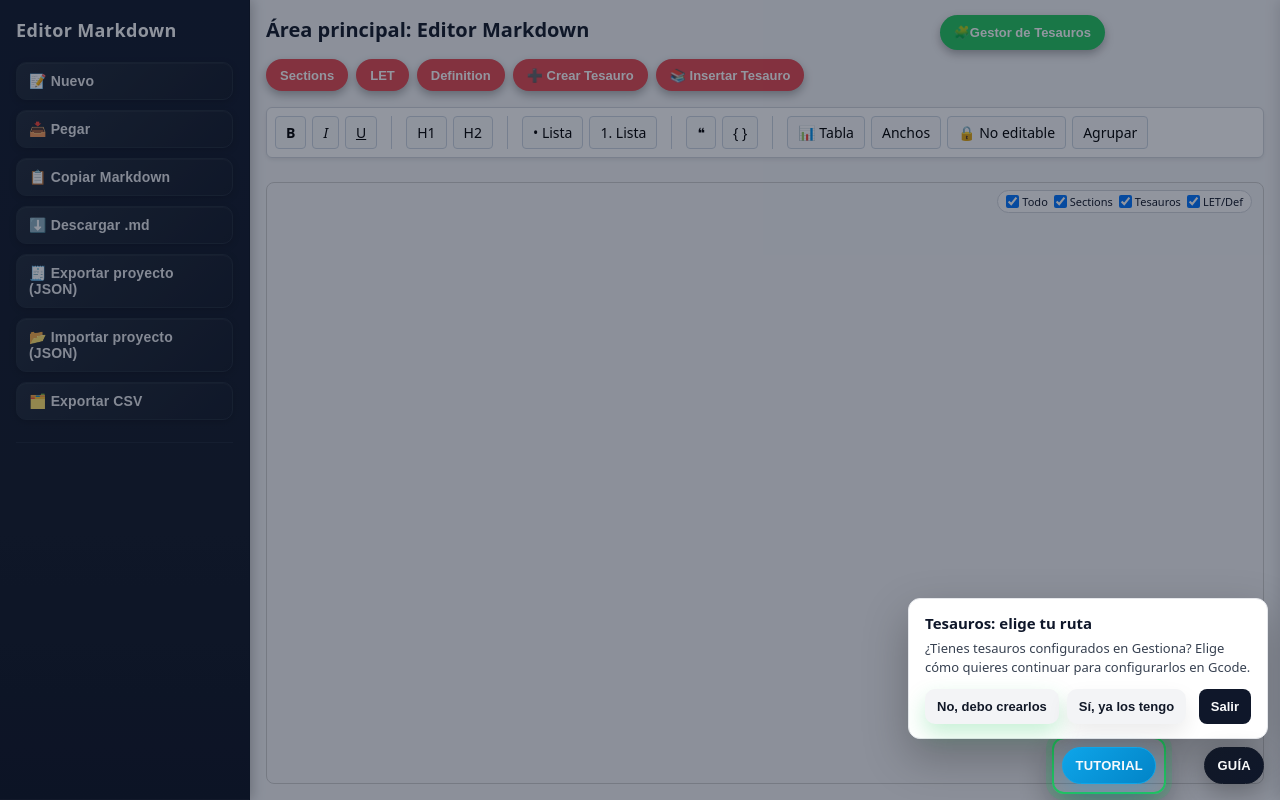
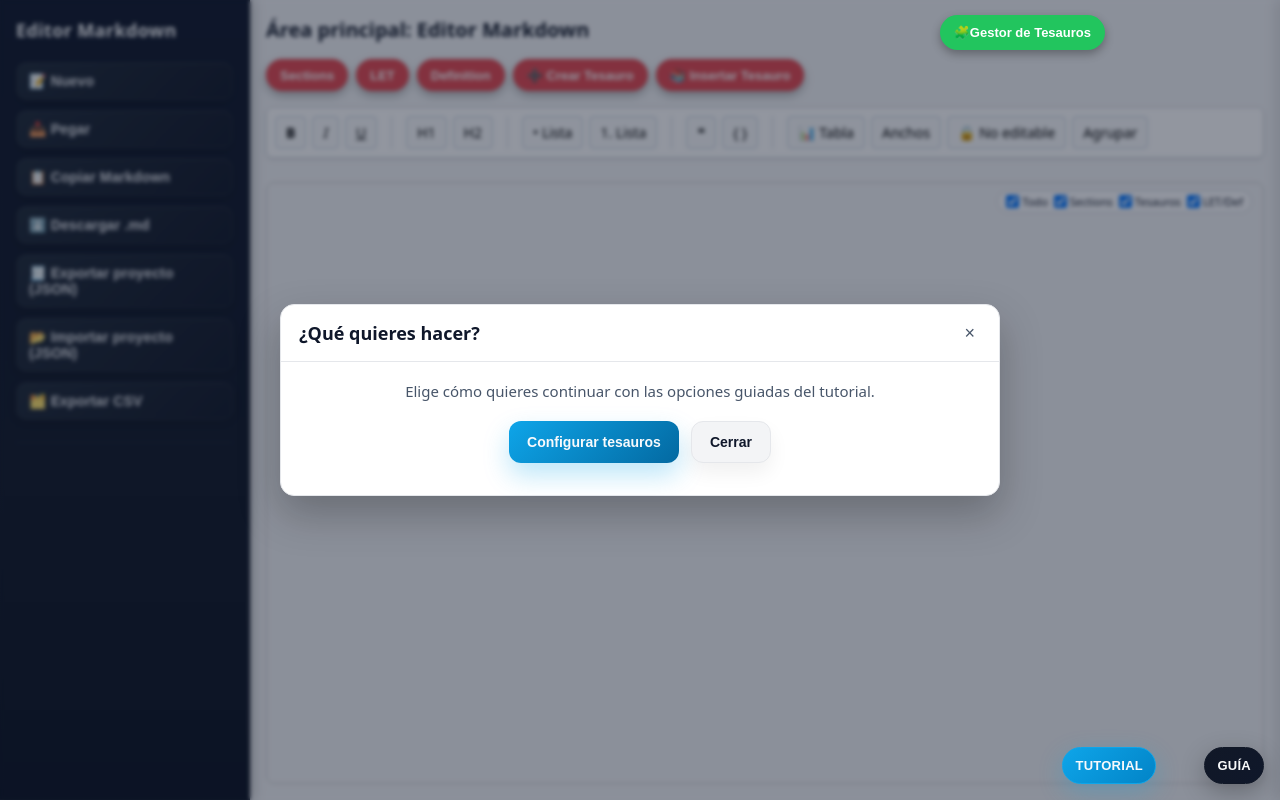
Before and after one commit to javierogamm/Gcode, a website: page index.html in a window 1280 px wide. Both pictures are taken after a click on the button "TUTORIAL". Drawn offline with Linux system fonts and the light colour scheme.

Commit message:
Mejora modal inicial del tutorial de tesauros

```diff
--- a/css/main.css
+++ b/css/main.css
@@ -697,6 +697,7 @@ body {
    GUÍA INTERACTIVA
    ============================= */
 
+
 .guide-trigger {
   position: fixed;
   right: 16px;
@@ -711,7 +712,7 @@ body {
   box-shadow: 0 8px 24px rgba(0, 0, 0, 0.25);
   cursor: pointer;
   font-size: 13px;
-  z-index: 120001;
+  z-index: 200000;
   transition: transform 0.12s ease, box-shadow 0.18s ease, background 0.18s ease;
 }
 
@@ -729,7 +730,7 @@ body {
   box-shadow: 0 8px 24px rgba(14, 165, 233, 0.28);
   cursor: pointer;
   font-size: 13px;
-  z-index: 120001;
+  z-index: 200000;
   transition: transform 0.12s ease, box-shadow 0.18s ease, background 0.18s ease;
 }
 
@@ -748,7 +749,7 @@ body {
 .guide-layer {
   position: fixed;
   inset: 0;
-  z-index: 120000;
+  z-index: 199998;
   pointer-events: none;
   font-family: inherit;
 }
@@ -888,7 +889,7 @@ body {
 
 .guide-drag-demo {
   position: fixed;
-  z-index: 120002;
+  z-index: 200002;
   display: inline-flex;
   align-items: center;
   gap: 8px;
@@ -935,6 +936,74 @@ body {
 .guide-drag-subtitle {
   font-size: 11px;
   color: #4b5563;
+}
+
+/* Modal de entrada al tutorial */
+.tutorial-start-overlay {
+  z-index: 200300;
+}
+
+.tutorial-start-card {
+  width: min(840px, 96%);
+  max-width: 840px;
+  text-align: center;
+  padding-bottom: 20px;
+}
+
+.tutorial-start-card h3 {
+  font-size: 22px;
+}
+
+.tutorial-start-body {
+  padding: 18px 18px 8px;
+  display: flex;
+  flex-direction: column;
+  gap: 12px;
+  align-items: center;
+}
+
+.tutorial-start-body p {
+  margin: 0;
+  color: #475569;
+  font-size: 15px;
+  line-height: 1.55;
+}
+
+.tutorial-start-actions {
+  display: flex;
+  gap: 12px;
+  justify-content: center;
+  padding: 6px 0 4px;
+}
+
+.tutorial-start-btn {
+  padding: 12px 18px;
+  border-radius: 12px;
+  border: none;
+  font-size: 14px;
+  font-weight: 800;
+  cursor: pointer;
+  background: linear-gradient(135deg, #0ea5e9 0%, #0369a1 100%);
+  color: #f8fafc;
+  box-shadow: 0 12px 26px rgba(14, 165, 233, 0.28);
+  transition: transform 0.14s ease, box-shadow 0.18s ease, background 0.18s ease;
+}
+
+.tutorial-start-btn:hover {
+  transform: translateY(-1px);
+  background: linear-gradient(135deg, #0284c7 0%, #0ea5e9 100%);
+  box-shadow: 0 16px 30px rgba(14, 165, 233, 0.32);
+}
+
+.tutorial-start-cancel {
+  background: #f3f4f6;
+  color: #0f172a;
+  box-shadow: 0 10px 20px rgba(0, 0, 0, 0.06);
+  border: 1px solid #e5e7eb;
+}
+
+.tutorial-start-cancel:hover {
+  background: #e5e7eb;
 }
 
 @keyframes guide-drag-move {
--- a/js/core/guide.js
+++ b/js/core/guide.js
@@ -54,6 +54,12 @@
         dragDemo: null
     };
 
+    const tutorialModal = {
+        overlay: null,
+        confirmBtn: null,
+        cancelBtn: null
+    };
+
     document.addEventListener("DOMContentLoaded", () => {
         ensureTrigger();
         ensureTutorialTrigger();
@@ -87,6 +93,68 @@
         }
         trigger.addEventListener("click", startTesauroTutorial);
         return trigger;
+    }
+
+    function ensureTutorialModal() {
+        if (tutorialModal.overlay) return tutorialModal;
+
+        const overlay = document.createElement("div");
+        overlay.className = "modal-overlay tutorial-start-overlay";
+
+        const card = document.createElement("div");
+        card.className = "modal-card tutorial-start-card";
+
+        const header = document.createElement("div");
+        header.className = "modal-header";
+        const title = document.createElement("h3");
+        title.textContent = "¿Qué quieres hacer?";
+        const close = document.createElement("button");
+        close.type = "button";
+        close.className = "modal-close";
+        close.innerHTML = "&times;";
+        header.appendChild(title);
+        header.appendChild(close);
+
+        const body = document.createElement("div");
+        body.className = "tutorial-start-body";
+        const message = document.createElement("p");
+        message.textContent = "Elige cómo quieres continuar con las opciones guiadas del tutorial.";
+        body.appendChild(message);
+
+        const actions = document.createElement("div");
+        actions.className = "tutorial-start-actions";
+
+        const confirm = document.createElement("button");
+        confirm.type = "button";
+        confirm.className = "tutorial-start-btn";
+        confirm.textContent = "Configurar tesauros";
+
+        const cancel = document.createElement("button");
+        cancel.type = "button";
+        cancel.className = "tutorial-start-btn tutorial-start-cancel";
+        cancel.textContent = "Cerrar";
+
+        actions.appendChild(confirm);
+        actions.appendChild(cancel);
+        body.appendChild(actions);
+
+        card.appendChild(header);
+        card.appendChild(body);
+        overlay.appendChild(card);
+        document.body.appendChild(overlay);
+
+        overlay.addEventListener("click", (ev) => {
+            if (ev.target === overlay) {
+                closeTutorialModal();
+            }
+        });
+        close.addEventListener("click", closeTutorialModal);
+        cancel.addEventListener("click", closeTutorialModal);
+
+        tutorialModal.overlay = overlay;
+        tutorialModal.confirmBtn = confirm;
+        tutorialModal.cancelBtn = cancel;
+        return tutorialModal;
     }
 
     function createLayer() {
@@ -154,7 +222,30 @@
     }
 
     function startTesauroTutorial() {
-        startFlow(buildTesauroTutorialSteps);
+        openTutorialModal(() => startFlow(buildTesauroTutorialSteps));
+    }
+
+    function openTutorialModal(onConfirm) {
+        const modal = ensureTutorialModal();
+        if (!modal.overlay || !modal.confirmBtn) return;
+
+        modal.overlay.style.display = "flex";
+
+        const handleConfirm = () => {
+            closeTutorialModal();
+            if (typeof onConfirm === "function") onConfirm();
+        };
+
+        modal.confirmBtn.onclick = handleConfirm;
+    }
+
+    function closeTutorialModal() {
+        if (tutorialModal.overlay) {
+            tutorialModal.overlay.style.display = "none";
+        }
+        if (tutorialModal.confirmBtn) {
+            tutorialModal.confirmBtn.onclick = null;
+        }
     }
 
     function startFlow(builder) {
```
Also changed, not shown: logcambios.md (+4 -0 lines).
